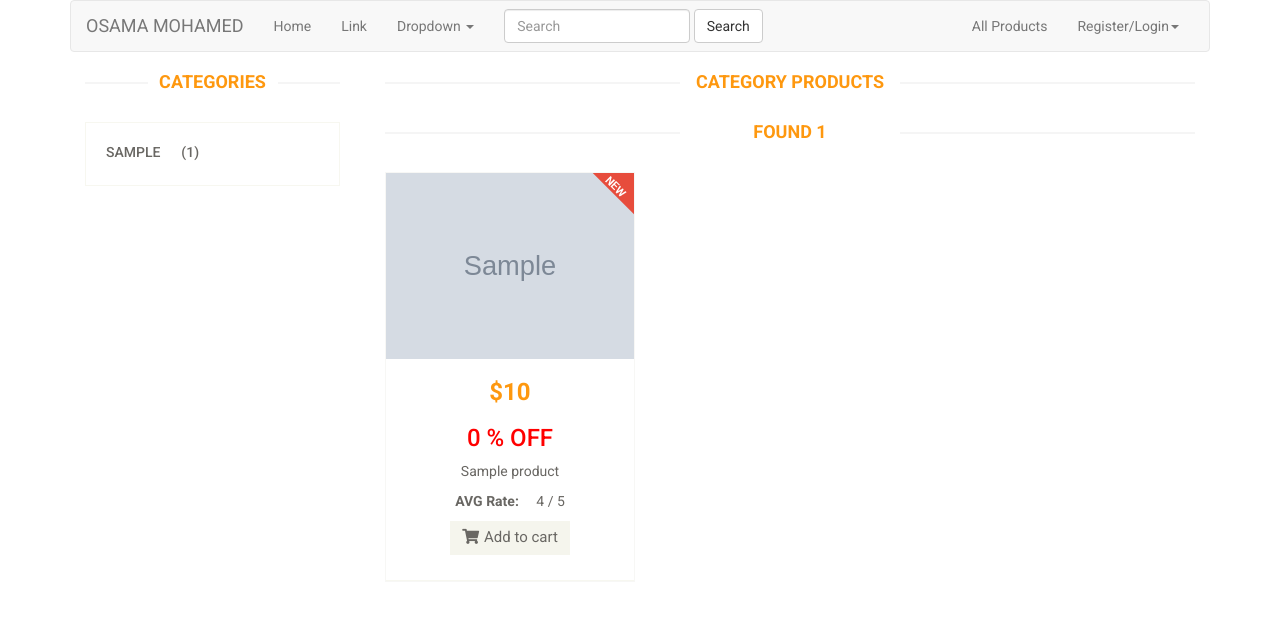
After one commit to tegarty/E-Commerce_django, a Django app: a page that uses products/templates/products/categories.html in a window 1280 px wide. The commit adds this page. Shown: the top 620 px of the page. Run offline with Django 3.2, Linux system fonts and the light colour scheme; tables that the repository leaves empty hold one stand-in row (values such as "Sample post"); grey boxes marked "Sample" are stand-in pictures; some libraries are stand-ins or nearby versions.

Commit message:
make categories working

```diff
--- a/products/models.py
+++ b/products/models.py
@@ -1,5 +1,4 @@
 from django.db import models
-from django.db.models import F
 from django.db.models.signals import pre_save, post_save
 from django.contrib.auth import get_user_model
 from django.core.urlresolvers import reverse
@@ -20,6 +19,9 @@ class Category(models.Model):
     def __str__(self):
         return self.category
 
+    def get_absolute_categories_url(self):
+        return reverse('products:category', kwargs={'category': self.category})
+
 
 class Product(models.Model):
     user = models.ForeignKey(User, on_delete=models.CASCADE)
@@ -28,10 +30,10 @@ class Product(models.Model):
     name = models.CharField(max_length=255)
     price = models.PositiveIntegerField()
     quantity = models.PositiveIntegerField()
-    discount = models.FloatField(blank=True, null=True)
-    number_of_sales = models.PositiveIntegerField(blank=True, null=True)
-    number_of_views = models.PositiveIntegerField(blank=True, null=True)
-    avg_rate = models.FloatField(blank=True, null=True)
+    discount = models.FloatField(default=0, blank=True, null=True)
+    number_of_sales = models.PositiveIntegerField(default=0, blank=True, null=True)
+    number_of_views = models.PositiveIntegerField(default=0, blank=True, null=True)
+    avg_rate = models.FloatField(default=0, blank=True, null=True)
     description = models.TextField()
     image = models.ImageField()
     publish = models.BooleanField(default=True)
--- /dev/null
+++ b/products/templates/products/categories.html
@@ -0,0 +1,92 @@
+{% extends 'base.html' %}
+
+{% load static %}
+
+{% block title %}
+    {{ title }} | {{ block.super }}
+{% endblock %}
+
+{% block body %}
+
+	<section>
+		<div class="container-fluid">
+			<div class="row">
+				<div class="col-sm-3">
+					<div class="left-sidebar">
+						<h2>Categories</h2>
+						<div class="panel-group category-products" id="accordian"><!--category-productsr-->
+
+                            {% for category in categories %}
+                                <div class="panel panel-default">
+                                    <div class="panel-heading">
+    									<h4 class="panel-title"><a href="{{ category.get_absolute_categories_url }}">{{ category }} &emsp; ({{ category.number_of_products }})</a></h4>
+                                    </div>
+                                </div>
+							{% endfor %}
+
+						</div><!--/category-products-->
+
+					</div>
+				</div>
+
+				<div class="col-sm-9 padding-right">
+					<div class="features_items"><!--features_items-->
+						<h2 class="title text-center">Category Products</h2>
+						<h2 class="title text-center">Found {{ products | length }}</h2>
+
+                        {% for product in products %}
+						<div class="col-sm-4">
+							<div class="product-image-wrapper">
+								<div class="single-products">
+									<div class="productinfo text-center">
+                                        <a href="{{ product.get_absolute_url }}"><img src="{{ product.image.url }}" class="image-thumbnail"></a>
+										<h2>&#36;{{ product.price }}</h2>
+                                        {% if product.discount %}
+{#                                            <h3 style="color: red;">{{ ((100 * product.discount) / product.price) | int}} &#37; OFF</h3>#}
+                                            <h3 style="color: red;">{{  product.discount }}  &#37; OFF</h3>
+                                        {% else %}
+                                            <h3 style="color: red;">0 &#37; OFF</h3>
+                                        {% endif %}
+										<p style="max-width: 252px; overflow: hidden;">{{ product.name | truncatechars:30 }}</p>
+                                        <p><b>AVG Rate:</b>&emsp;
+                                        {% if product.avg_rate %}
+                                            {{ product.avg_rate | floatformat:-2 }}
+                                            &#47; {{ 5 }}
+                                        {% elif product.avg_rate == 0 %}
+                                        {{ 'Not Rated Yet' }}
+                                        {% endif %}
+                                        </p>
+                                        {% if product.quantity == 1 or product.quantity > 1  %}
+										    <a href="#" class="btn btn-default add-to-cart"><i class="fa fa-shopping-cart"></i>Add to cart</a>
+                                        {% elif product.quantity == 0 %}
+                                            <a href="" class="btn btn-danger" style="margin-bottom: 24px; border-radius: 0;" disabled=""><i class="fa fa-shopping-cart" style="margin-right: 5px;"></i>Out Of Stock</a>
+                                        {% endif %}
+									</div>
+{#									<div class="product-overlay">#}
+{#										<div class="overlay-content">#}
+{#											<h2>&#36;{{ product.price }}</h2>#}
+{#                                            <h3 style="color: #fff;">{{ ((100 * product.discount) / product.price) | int}} &#37; OFF</h3>#}
+{#											<p style="max-width: 252px; overflow: hidden;">{{ product.product_name | truncate(30) }}</p>#}
+{#											<a href="#" class="btn btn-default add-to-cart"><i class="fa fa-shopping-cart"></i>Add to cart</a>#}
+{#										</div>#}
+{#									</div>#}
+                                    <img src="{% static 'new.png' %}" class="new" alt="" />
+{#                                    <img src="{% static 'sale.png' %}" class="new" alt="" />#}
+								</div>
+								<div class="choose">
+									<ul class="nav nav-pills nav-justified">
+{#										<li><a href="#"><i class="fa fa-plus-square"></i>Add to compare</a></li>#}
+									</ul>
+								</div>
+							</div>
+						</div>
+                        {% endfor %}
+
+
+					</div><!--features_items-->
+
+				</div>
+			</div>
+		</div>
+	</section>
+{% endblock %}
--- a/products/templates/products/product_list.html
+++ b/products/templates/products/product_list.html
@@ -153,7 +153,7 @@
                             {% for category in categories %}
                                 <div class="panel panel-default">
                                     <div class="panel-heading">
-    {#									<h4 class="panel-title"><a href="/categories/{{ category.category }}">{{ category.category }} &emsp; ({{ category.number_of_products }})</a></h4>#}
+    									<h4 class="panel-title"><a href="{{ category.get_absolute_categories_url }}">{{ category }} &emsp; ({{ category.number_of_products }})</a></h4>
                                     </div>
                                 </div>
 							{% endfor %}
--- a/products/urls.py
+++ b/products/urls.py
@@ -4,10 +4,12 @@ from .views import (
     ProductsListView,
     ProductDetailView,
     AllProductsListView,
+    CategoryListView,
     )
 
 urlpatterns = [
+    url(r'^category/(?P<category>[a-zA-Z0-9].*)/$', CategoryListView.as_view(), name='category'),
     url(r'^all/$', AllProductsListView.as_view(), name='all'),
+    url(r'^(?P<slug>[\w-]+)/$', ProductDetailView.as_view(), name='detail'),
     url(r'^$', ProductsListView.as_view(), name='list'),
-    url(r'^(?P<slug>[\w-]+)/$', ProductDetailView.as_view(), name='detail'),
 ]
--- a/products/views.py
+++ b/products/views.py
@@ -1,8 +1,8 @@
 from django.shortcuts import render, get_object_or_404
-from django.views.generic import ListView, DetailView
+from django.views.generic import ListView, DetailView, View
 from django.core.paginator import Paginator, EmptyPage, PageNotAnInteger
 
-from .models import Product
+from .models import Product, Category
 
 
 class AllProductsListView(ListView):
@@ -31,7 +31,8 @@ class AllProductsListView(ListView):
 
 
 class ProductsListView(ListView):
-    queryset = Product.objects.all()
+    # queryset = Product.objects.all()
+    queryset = ''
     template_name = 'products/product_list.html'
 
     def get_context_data(self, **kwargs):
@@ -40,6 +41,7 @@ class ProductsListView(ListView):
         context['latest_products'] = Product.objects.all().order_by('-id')[:6]  # [start(offset):stop(limit):step]
         context['recommended'] = Product.objects.all().order_by('number_of_sales')[:3]
         context['recommended_2'] = Product.objects.all().order_by('number_of_sales')[3:6]
+        context['categories'] = Category.objects.all().order_by('category')
         return context
 
 
@@ -53,4 +55,17 @@ class ProductDetailView(DetailView):
     def get_context_data(self, **kwargs):
         context = super(ProductDetailView, self).get_context_data(**kwargs)
         context['recommended'] = Product.objects.all().order_by('number_of_sales')[:3]
+        context['categories'] = Category.objects.all().order_by('category')
         return context
+
+
+class CategoryListView(ListView):
+    queryset = ''
+    template_name = 'products/categories.html'
+
+    def get_context_data(self, **kwargs):
+        context = super(CategoryListView, self).get_context_data(**kwargs)
+        context['title'] = 'Category'
+        context['categories'] = Category.objects.all().order_by('category')
+        context['products'] = Product.objects.filter(category__category=self.kwargs['category'])
+        return context
```
Also changed, not shown: products/templates/products/product_detail.html (+19 -8 lines), products/migrations/0012_auto_20180128_1658.py (added), products/migrations/0013_auto_20180128_1827.py (added), 6 other files.
